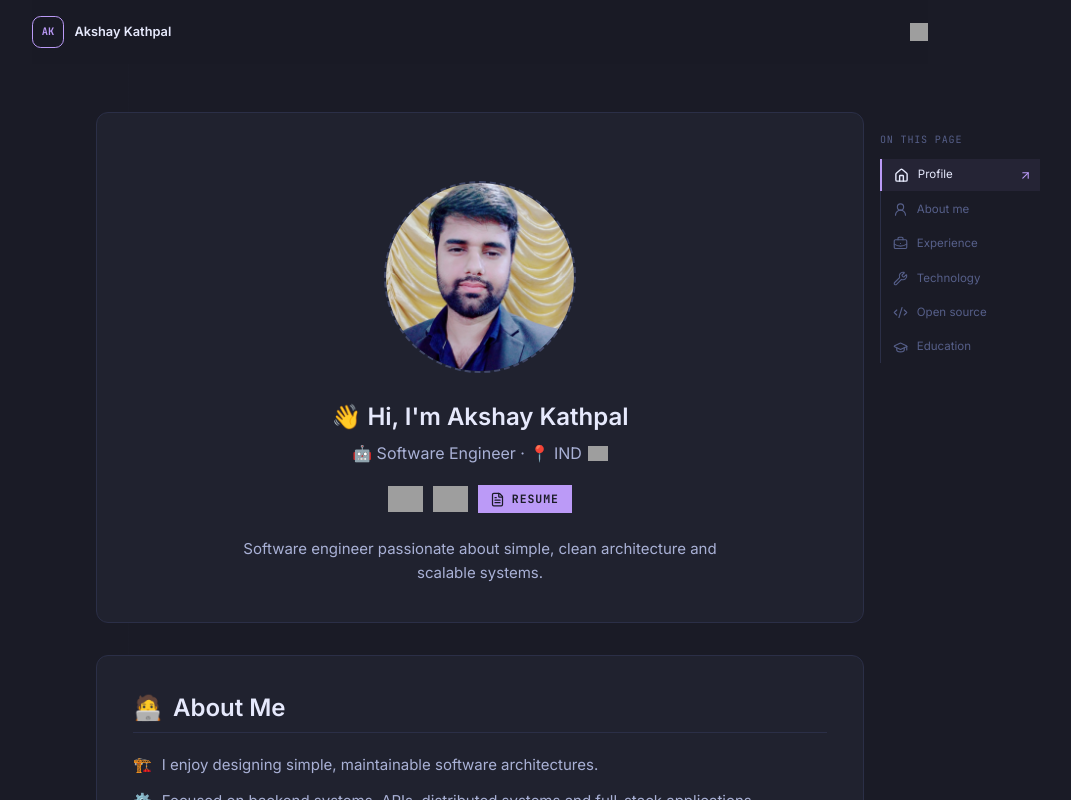
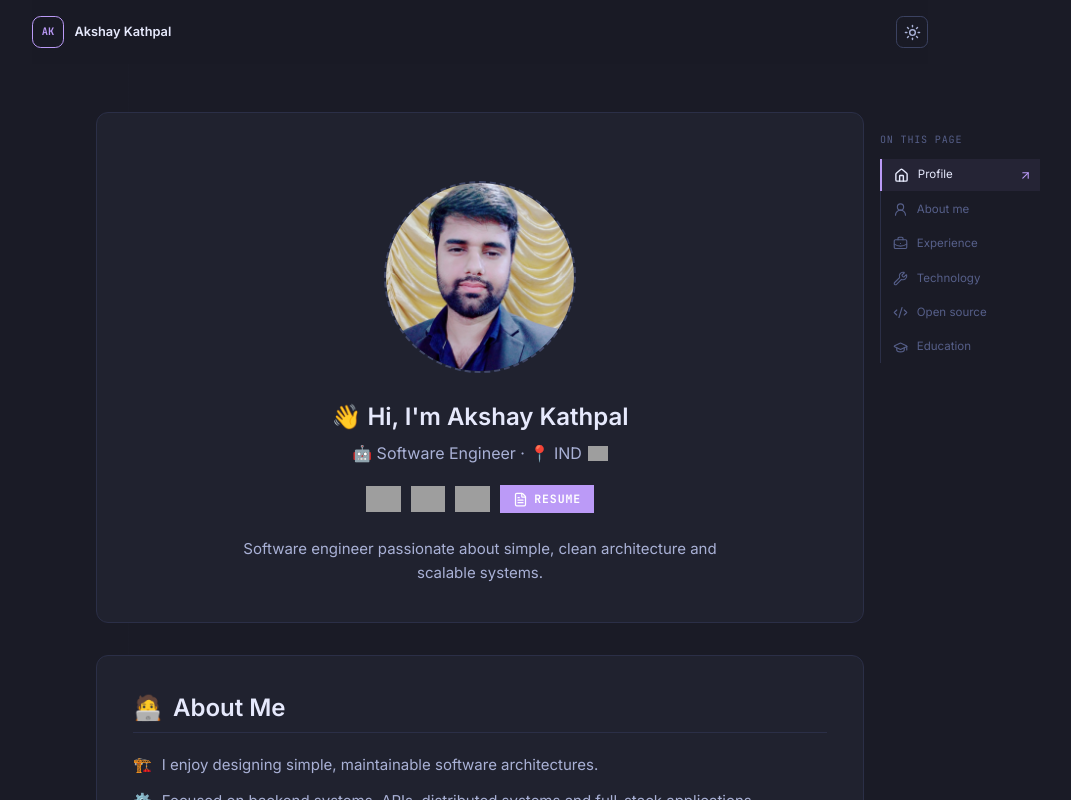
Before and after one commit to akk29/akk29.github.io, a React (Vite) app: page / in a window 1280 px wide. Shown: the top 800 px of the page, without its empty margins (160-1231 px from the left). Built offline with nearby package versions, Linux system fonts and the light colour scheme; grey boxes are pictures that could not be loaded.

Commit message:
wip: 🚧

```diff
--- a/src/components/Hero.tsx
+++ b/src/components/Hero.tsx
@@ -6,7 +6,7 @@ import { FileText } from "lucide-react";
 export function Hero() {
   return (
     <Card id="profile" className="text-center">
-      <div className="mx-auto mt-5 mb-6 sm:mt-8 sm:mb-7 w-36 h-36 sm:w-48 sm:h-48 overflow-hidden rounded-full border-2 border-dashed border-[var(--gutter)] bg-[var(--bg-elevated)] flex items-center justify-center">
+      <div className="profile-photo mx-auto mt-5 mb-6 sm:mt-8 sm:mb-7 w-36 h-36 sm:w-48 sm:h-48 overflow-hidden rounded-full border-2 border-dashed border-[var(--gutter)] bg-[var(--bg-elevated)] flex items-center justify-center">
         <img src={profileImage} alt="Akshay Kathpal" className="h-full w-full object-cover object-[center_30%]" />
       </div>
 
--- a/src/components/Navigation.tsx
+++ b/src/components/Navigation.tsx
@@ -1,5 +1,5 @@
 import { useEffect, useState } from "react";
-import { ArrowUpRight, BriefcaseBusiness, Code2, GraduationCap, House, Menu, UserRound, Wrench, X } from "lucide-react";
+import { ArrowUpRight, BriefcaseBusiness, Code2, GraduationCap, House, Menu, Moon, Sun, UserRound, Wrench, X } from "lucide-react";
 
 const navigationItems = [
   { id: "profile", label: "Profile", icon: House },
@@ -13,6 +13,7 @@ const navigationItems = [
 export function Navigation() {
   const [activeId, setActiveId] = useState("profile");
   const [mobileMenuOpen, setMobileMenuOpen] = useState(false);
+  const [lightMode, setLightMode] = useState(() => localStorage.getItem("theme") === "light");
 
   function navigateToSection(id: string) {
     const section = document.getElementById(id);
@@ -31,6 +32,19 @@ export function Navigation() {
     setActiveId(id);
     setMobileMenuOpen(false);
   }
+
+  function toggleTheme() {
+    setLightMode((isLight) => {
+      const nextIsLight = !isLight;
+      localStorage.setItem("theme", nextIsLight ? "light" : "dark");
+      document.documentElement.dataset.theme = nextIsLight ? "light" : "dark";
+      return nextIsLight;
+    });
+  }
+
+  useEffect(() => {
+    document.documentElement.dataset.theme = lightMode ? "light" : "dark";
+  }, [lightMode]);
 
   useEffect(() => {
     if (!mobileMenuOpen) return;
@@ -62,9 +76,10 @@ export function Navigation() {
           <span className="brand-mark">AK</span>
           <span className="brand-copy"><strong>Akshay Kathpal</strong></span>
         </a>
-        <a className="header-github" href="https://github.com/akk29" target="_blank" rel="noreferrer" aria-label="Open Akshay Kathpal's GitHub profile" title="GitHub">
-          <img className="github-mark" src="https://cdn.simpleicons.org/github/a9b1d6" alt="" />
-        </a>
+        <div className="header-actions">
+          <button className="theme-toggle" type="button" onClick={toggleTheme} aria-label={lightMode ? "Switch to dark mode" : "Switch to light mode"} title={lightMode ? "Dark mode" : "Light mode"}>
+            {lightMode ? <Moon size={17} aria-hidden="true" /> : <Sun size={17} aria-hidden="true" />}
+          </button>
           <button
             className="mobile-menu-trigger"
             type="button"
@@ -76,6 +91,7 @@ export function Navigation() {
             <span>{navigationItems.find((item) => item.id === activeId)?.label}</span>
             {mobileMenuOpen ? <X size={17} aria-hidden="true" /> : <Menu size={17} aria-hidden="true" />}
           </button>
+        </div>
       </header>
       {mobileMenuOpen && (
         <div className="mobile-menu" id="mobile-navigation">
--- a/src/index.css
+++ b/src/index.css
@@ -23,6 +23,28 @@
 
   --font-mono: "JetBrains Mono", ui-monospace, monospace;
   --font-sans: "Inter", ui-sans-serif, system-ui, sans-serif;
+}
+
+:root[data-theme="light"] {
+  --bg: #f7f7f5;
+  --bg-elevated: #ffffff;
+  --surface: #ffffff;
+  --surface-hover: #f0eff8;
+  --border: #e3e1eb;
+  --border-bright: #c7c3d5;
+  --gutter: #9b96ae;
+  --text: #565267;
+  --text-dim: #858096;
+  --text-bright: #1e1c29;
+  --blue: #2869d7;
+  --purple: #8159d1;
+  --orange: #d66a34;
+  --green: #4e9b45;
+  --cyan: #1684a5;
+}
+
+:root[data-theme="light"] .profile-photo {
+  border-color: transparent;
 }
 
 * {
@@ -72,7 +94,6 @@ body {
 }
 
 .brand,
-.header-github,
 .outline-links a {
   text-decoration: none;
 }
@@ -105,19 +126,29 @@ body {
 .brand-copy strong { font-size: 0.8rem; }
 .brand-copy small { color: var(--text-dim); font-size: 0.65rem; }
 
-.header-github {
-  display: inline-flex;
-  align-items: center;
-  gap: 0.4rem;
+.theme-toggle {
+  display: inline-grid;
+  width: 2rem;
+  height: 2rem;
+  place-items: center;
+  border: 1px solid var(--border-bright);
+  border-radius: 0.45rem;
+  background: transparent;
   color: var(--text);
-  transition: color 160ms ease;
+  cursor: pointer;
+  transition: border-color 160ms ease, background 160ms ease, color 160ms ease;
 }
 
-.header-github:hover { color: var(--cyan); }
+.header-actions {
+  display: flex;
+  align-items: center;
+  gap: 0.5rem;
+}
 
-.github-mark {
-  width: 1.1rem;
-  height: 1.1rem;
+.theme-toggle:hover {
+  border-color: var(--purple);
+  background: rgba(187, 154, 247, 0.1);
+  color: var(--purple);
 }
 
 .page-outline {
@@ -165,9 +196,6 @@ body {
 .active-arrow { margin-left: auto; color: var(--purple); }
 
 .mobile-menu-trigger { display: none; }
-.social-link-github.social-icon-link { display: none; }
-
-.social-link-github { display: none; }
 
 .resume-link {
   display: inline-flex;
@@ -178,7 +206,7 @@ body {
   border: 0;
   border-radius: 0;
   background: var(--purple);
-  color: var(--bg);
+  color: #ffffff;
   font-family: var(--font-mono);
   font-size: 0.72rem;
   font-weight: 700;
@@ -200,7 +228,7 @@ body {
 
 @media (max-width: 640px) {
   .site-header { padding: 0.75rem 0; }
-  .header-github { display: none; }
+  .theme-toggle { margin-left: 0; }
   .social-link-github { display: inline-block; }
   .social-actions {
     display: grid;
```
Also changed, not shown: src/App.tsx (+5 -5 lines). Lines whose indentation alone changed are shown as unchanged.
